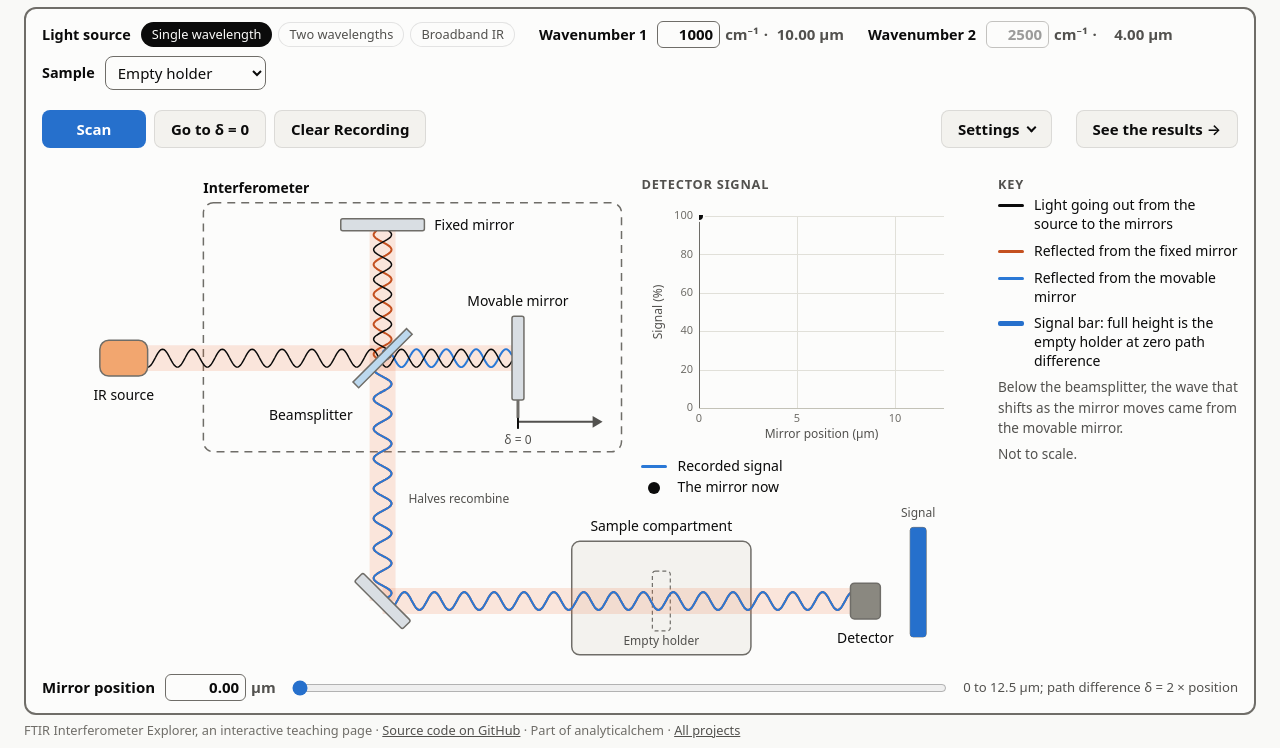
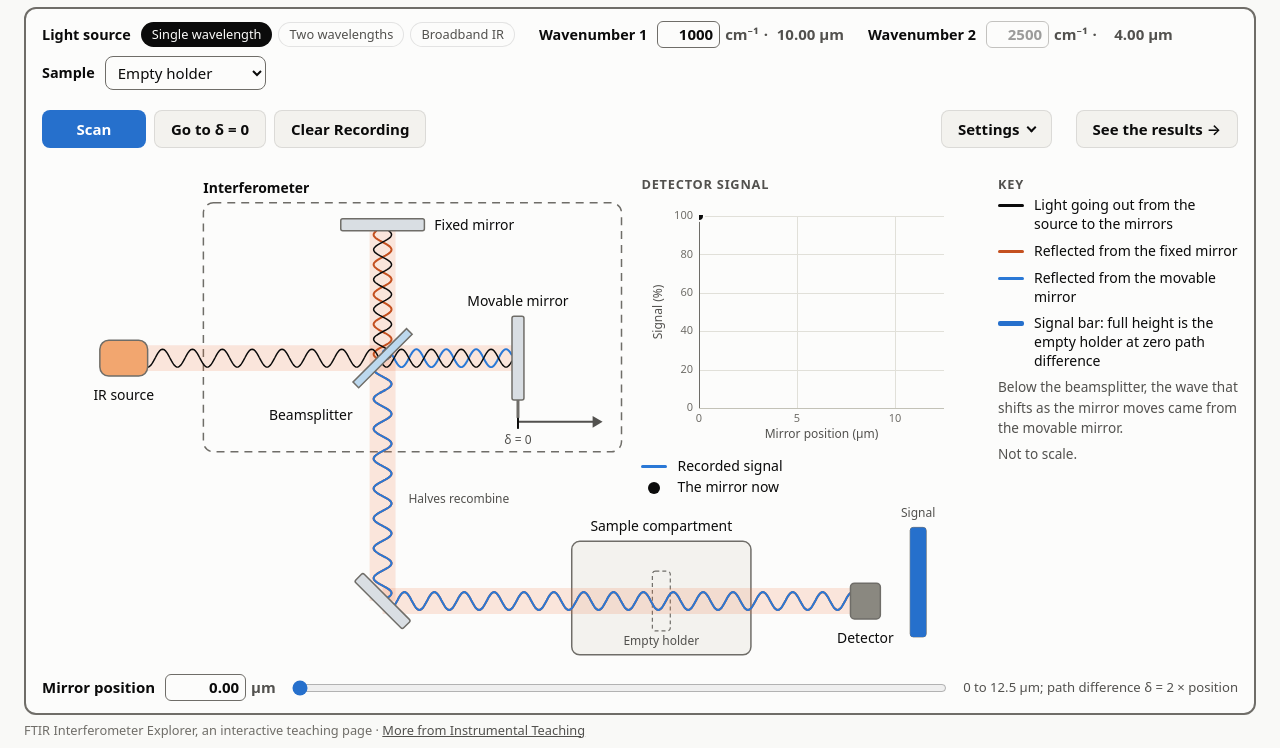
Before and after one commit to analyticalchem/interferometer, a plain HTML site: page index.html in a window 1280 px wide. Shown: the part 52-800 px from the top of the page. Drawn offline with Linux system fonts and the light colour scheme.

Commit message:
Footer: link to Instrumental Teaching instead of GitHub and analyticalchem
Co-Authored-By: Claude Opus 5.5 <noreply@anthropic.com>

```diff
--- a/index.html
+++ b/index.html
@@ -453,7 +453,7 @@
   </main>
 
   <footer class="site-footer">
-    <p>FTIR Interferometer Explorer, an interactive teaching page · <a href="https://github.com/analyticalchem/interferometer">Source code on GitHub</a> · Part of analyticalchem · <a href="https://analyticalchem.github.io/">All projects</a></p>
+    <p>FTIR Interferometer Explorer, an interactive teaching page · <a href="https://instrumentalteaching.com/">More from Instrumental Teaching</a></p>
   </footer>
 
   <p id="present-status" class="visually-hidden" role="status"></p>
```
